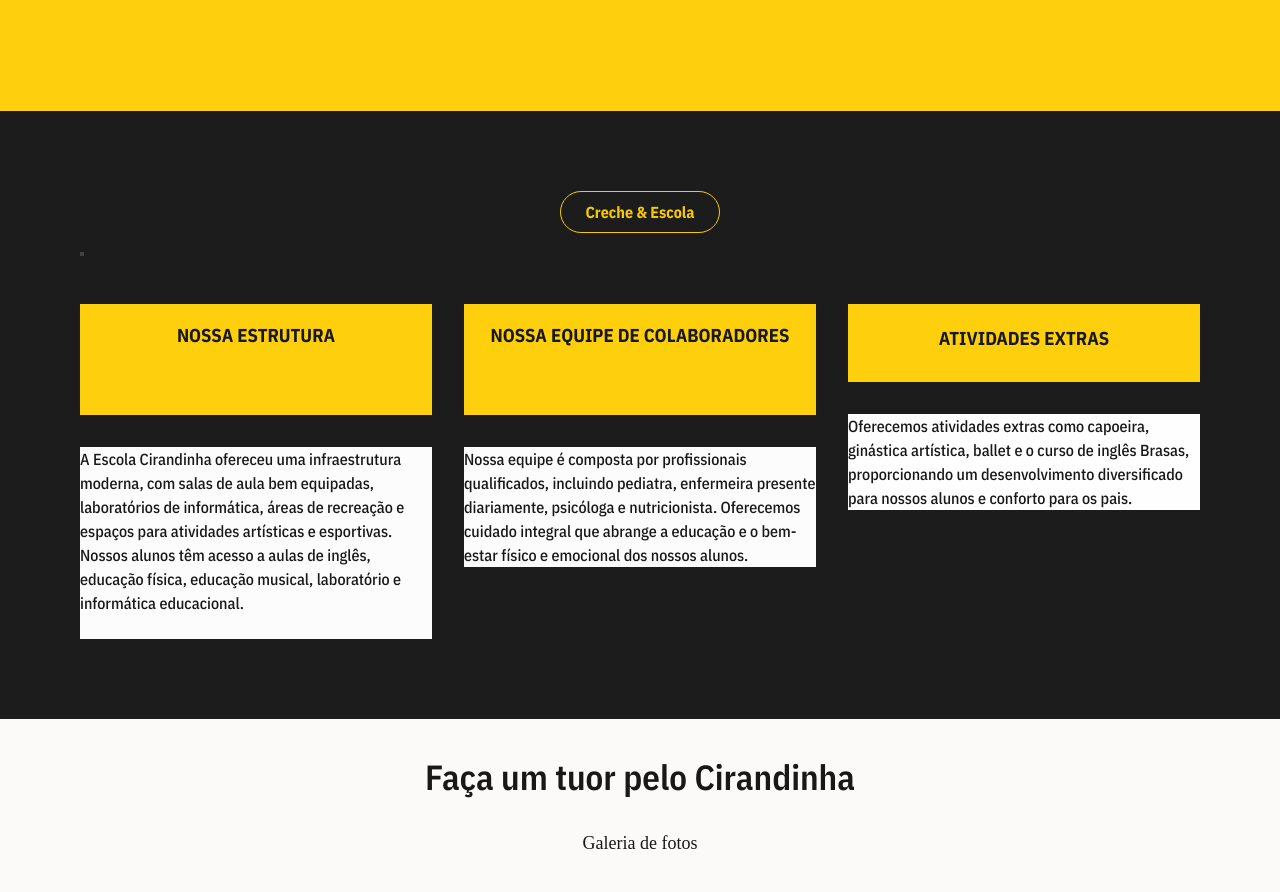
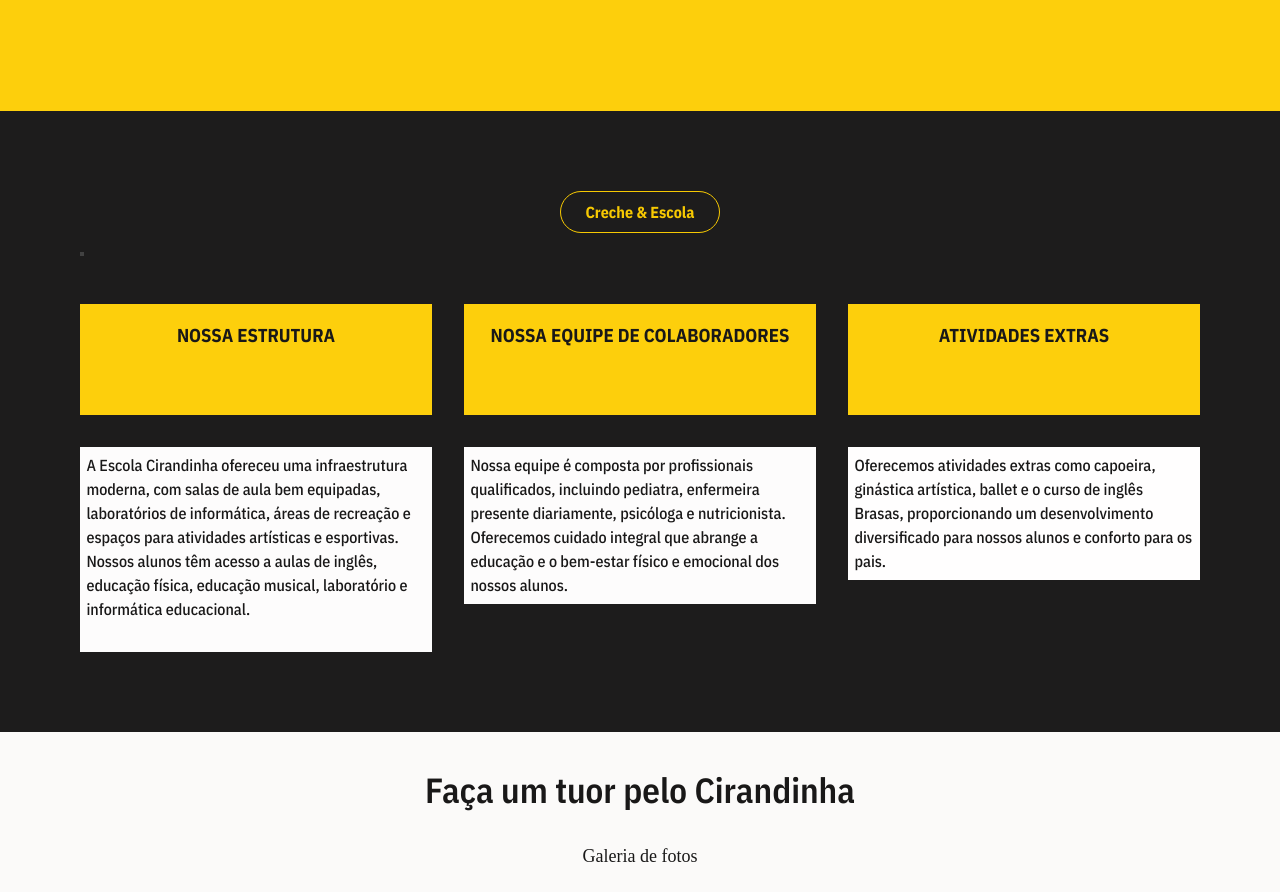
Before and after one commit to matheuslaidler/Escola-Template, a PHP site: page / in a window 1280 px wide. Shown: the part 2466-3358 px from the top of the page. Run offline with PHP 8.4, Linux system fonts and the light colour scheme.

Commit message:
updating_testing

```diff
--- a/css/style.css
+++ b/css/style.css
@@ -1062,6 +1062,29 @@
     bottom: 0px;
     height: 5%;
   }
+}
+
+.pillars-feature2-title,
+.pillars-feature2-title,
+.pillars-feature3-title {
+  width:auto;
+  height:max-content;
+  padding:0.75vw;
+}
+
+@media(max-width: 2440px) {
+.pillars-feature2-description,
+.pillars-feature2-description1,
+.pillars-feature3-description {
+  padding: 1.2vw; /* Ajuste o valor conforme necessário */
+}
+}
+@media(max-width: 6440px) {
+.pillars-feature2-description,
+.pillars-feature2-description1,
+.pillars-feature3-description {
+  padding: 0.5vw; /* Ajuste o valor conforme necessário */
+}
 }
 
 .pillars-layout251 {
--- a/index.html
+++ b/index.html
@@ -367,7 +367,7 @@ contactform.addEventListener('submit', formsubmit);
                 </div>
                 <div class="pillars-feature3 thq-flex-column"> <!--pillars-feature3 thq-flex-column-->
                   <div class="pillars-content3 thq-flex-column"> <!--pillars-content3 thq-flex-column-->
-                    <h3 class="pillars-feature3-title thq-heading"> <!--pillars-feature3-title thq-heading-3-->
+                    <h3 class="pillars-feature2-title thq-heading"> <!--pillars-feature3-title thq-heading-3-->
                       ATIVIDADES EXTRAS
                     </h3>
                     <span class="pillars-feature3-description thq-body-small"> <!--pillars-feature3-description thq-body-small-->
```
